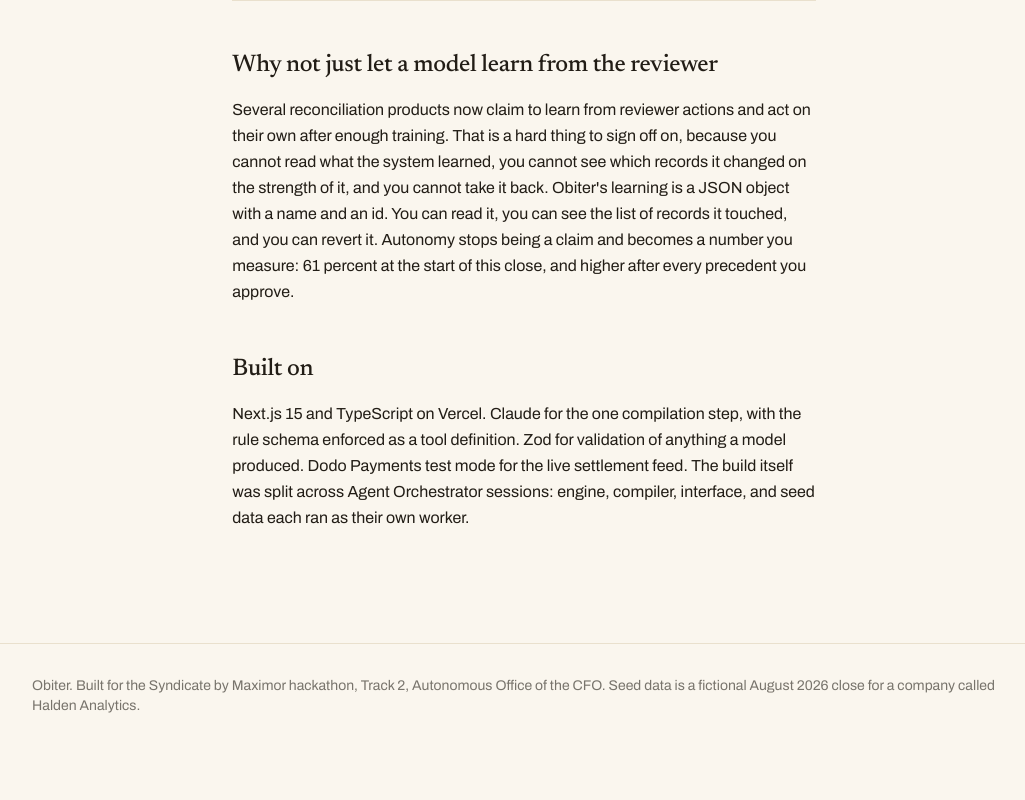
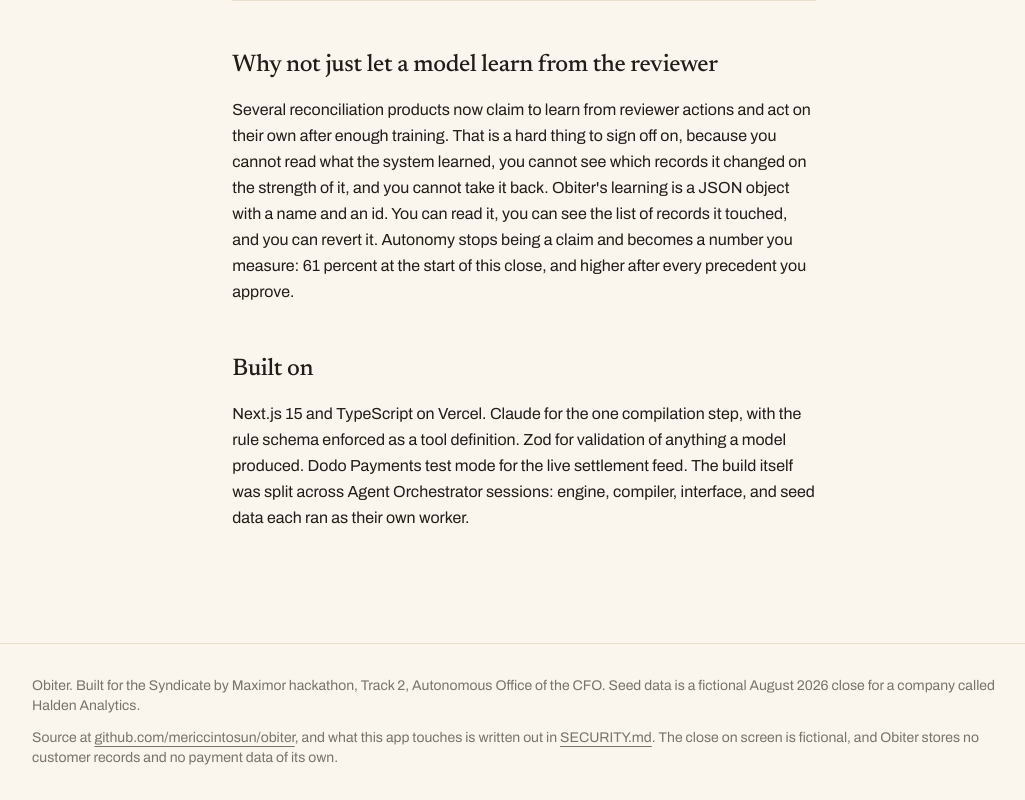
Before and after one commit to mericcintosun/obiter, a Next.js app: page / in a window 1280 px wide. Shown: the part 2540-3340 px from the top of the page, without its empty margins (116-1141 px from the left). Before the commit the page ends 3288 px from the top, so only its background shows below. Built offline with nearby package versions, Linux system fonts and the light colour scheme; no server answers.

Commit message:
sec(web): source, security and data-scope lines in the footer

```diff
--- a/app/layout.tsx
+++ b/app/layout.tsx
@@ -79,6 +79,24 @@
               the CFO. Seed data is a fictional August 2026 close for a company called Halden
               Analytics.
             </p>
+            <p className="mt-3">
+              Source at{" "}
+              <a
+                href="https://github.com/mericcintosun/obiter"
+                className="underline underline-offset-4"
+              >
+                github.com/mericcintosun/obiter
+              </a>
+              , and what this app touches is written out in{" "}
+              <a
+                href="https://github.com/mericcintosun/obiter/blob/main/SECURITY.md"
+                className="underline underline-offset-4"
+              >
+                SECURITY.md
+              </a>
+              . The close on screen is fictional, and Obiter stores no customer records and no
+              payment data of its own.
+            </p>
           </div>
         </footer>
       </body>
```
